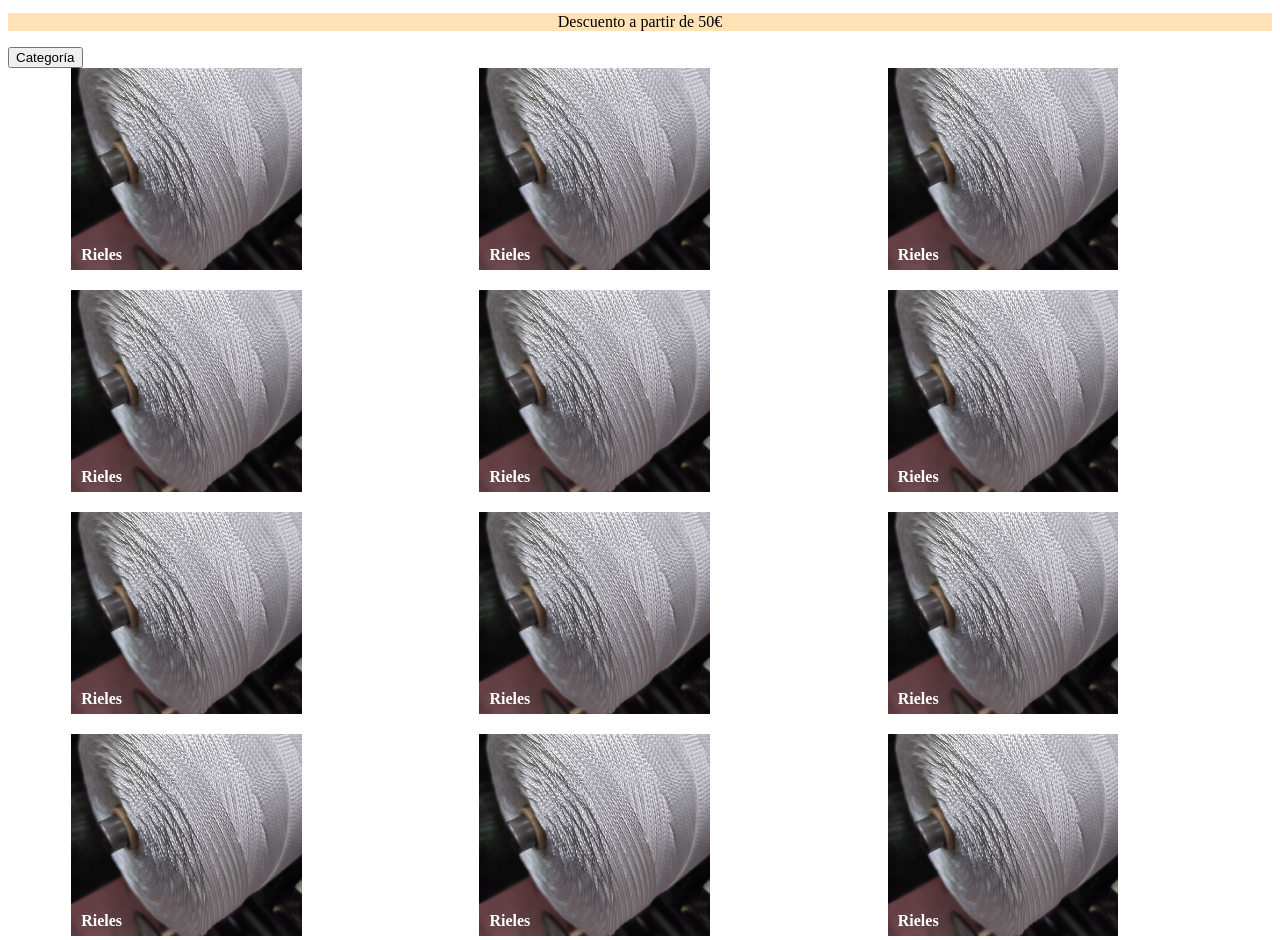
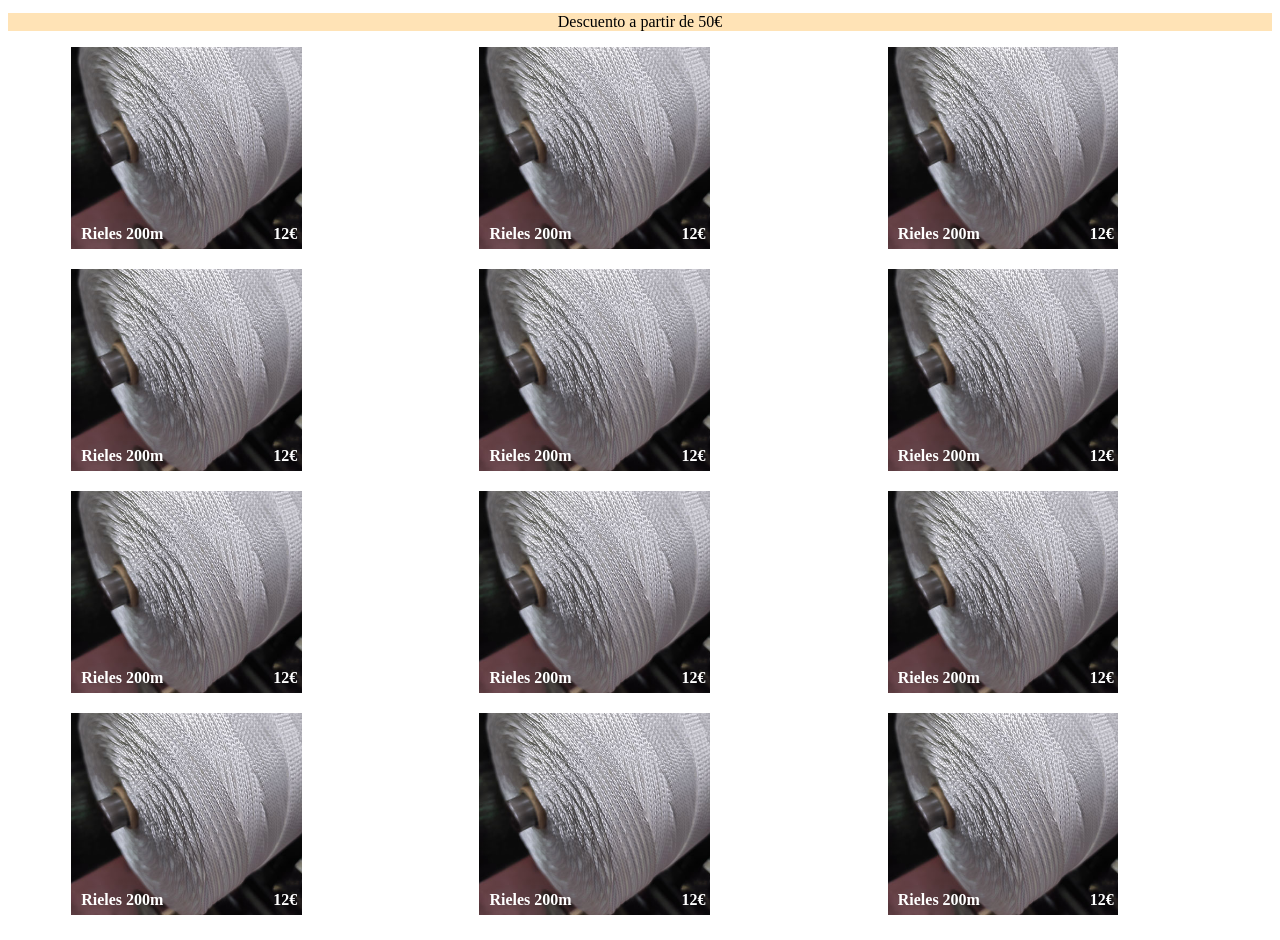
Before and after one commit to Hectorcg88/LenguajeDeMarcas, a plain HTML site: page productos.html in a window 1280 px wide. Shown: the part 97-1037 px from the top of the page. After the commit the page ends 1016 px from the top, so only its background shows below. Drawn offline with Linux system fonts and the light colour scheme.

Commit message:
Acabado pagina prductos
Pagina de productos terminada y comentado codigo de js

```diff
--- a/css/style.css
+++ b/css/style.css
@@ -264,4 +264,9 @@ header nav .arribaderecha li a {
     font-size: 16px;
     font-weight: bold;
     text-align: left;
+    display: flex;
   }
+
+  .imagen .precio {
+    margin-left: 50%;
+  }
--- a/productos.html
+++ b/productos.html
@@ -25,23 +25,19 @@
         </nav>
     </section>
 
-    <section>
-        <button class="categoria">Categoría</button>
-    </section>
-
     <section class="objetos">
-        <div class="imagen"><p>Rieles</p><img src="img/objeto.jpg" alt="La imágen de una máquina de coser"></div>
-        <div class="imagen"><p>Rieles</p><img src="img/objeto.jpg" alt="La imágen de una máquina de coser"></div>
-        <div class="imagen"><p>Rieles</p><img src="img/objeto.jpg" alt="La imágen de una máquina de coser"></div>
-        <div class="imagen"><p>Rieles</p><img src="img/objeto.jpg" alt="La imágen de una máquina de coser"></div>
-        <div class="imagen"><p>Rieles</p><img src="img/objeto.jpg" alt="La imágen de una máquina de coser"></div>
-        <div class="imagen"><p>Rieles</p><img src="img/objeto.jpg" alt="La imágen de una máquina de coser"></div>
-        <div class="imagen"><p>Rieles</p><img src="img/objeto.jpg" alt="La imágen de una máquina de coser"></div>
-        <div class="imagen"><p>Rieles</p><img src="img/objeto.jpg" alt="La imágen de una máquina de coser"></div>
-        <div class="imagen"><p>Rieles</p><img src="img/objeto.jpg" alt="La imágen de una máquina de coser"></div>
-        <div class="imagen"><p>Rieles</p><img src="img/objeto.jpg" alt="La imágen de una máquina de coser"></div>
-        <div class="imagen"><p>Rieles</p><img src="img/objeto.jpg" alt="La imágen de una máquina de coser"></div>
-        <div class="imagen"><p>Rieles</p><img src="img/objeto.jpg" alt="La imágen de una máquina de coser"></div>
+        <div class="imagen"><p>Rieles 200m</p> <p class="precio">12€</p><img src="img/objeto.jpg" alt="La imágen de una máquina de coser"></div>
+        <div class="imagen"><p>Rieles 200m</p> <p class="precio">12€</p><img src="img/objeto.jpg" alt="La imágen de una máquina de coser"></div>
+        <div class="imagen"><p>Rieles 200m</p> <p class="precio">12€</p><img src="img/objeto.jpg" alt="La imágen de una máquina de coser"></div>
+        <div class="imagen"><p>Rieles 200m</p> <p class="precio">12€</p><img src="img/objeto.jpg" alt="La imágen de una máquina de coser"></div>
+        <div class="imagen"><p>Rieles 200m</p> <p class="precio">12€</p><img src="img/objeto.jpg" alt="La imágen de una máquina de coser"></div>
+        <div class="imagen"><p>Rieles 200m</p> <p class="precio">12€</p><img src="img/objeto.jpg" alt="La imágen de una máquina de coser"></div>
+        <div class="imagen"><p>Rieles 200m</p> <p class="precio">12€</p><img src="img/objeto.jpg" alt="La imágen de una máquina de coser"></div>
+        <div class="imagen"><p>Rieles 200m</p> <p class="precio">12€</p><img src="img/objeto.jpg" alt="La imágen de una máquina de coser"></div>
+        <div class="imagen"><p>Rieles 200m</p> <p class="precio">12€</p><img src="img/objeto.jpg" alt="La imágen de una máquina de coser"></div>
+        <div class="imagen"><p>Rieles 200m</p> <p class="precio">12€</p><img src="img/objeto.jpg" alt="La imágen de una máquina de coser"></div>
+        <div class="imagen"><p>Rieles 200m</p> <p class="precio">12€</p><img src="img/objeto.jpg" alt="La imágen de una máquina de coser"></div>
+        <div class="imagen"><p>Rieles 200m</p> <p class="precio">12€</p><img src="img/objeto.jpg" alt="La imágen de una máquina de coser"></div>
       </section>
 
 
```
Also changed, not shown: js/navegation.js (+14 -1 lines).
